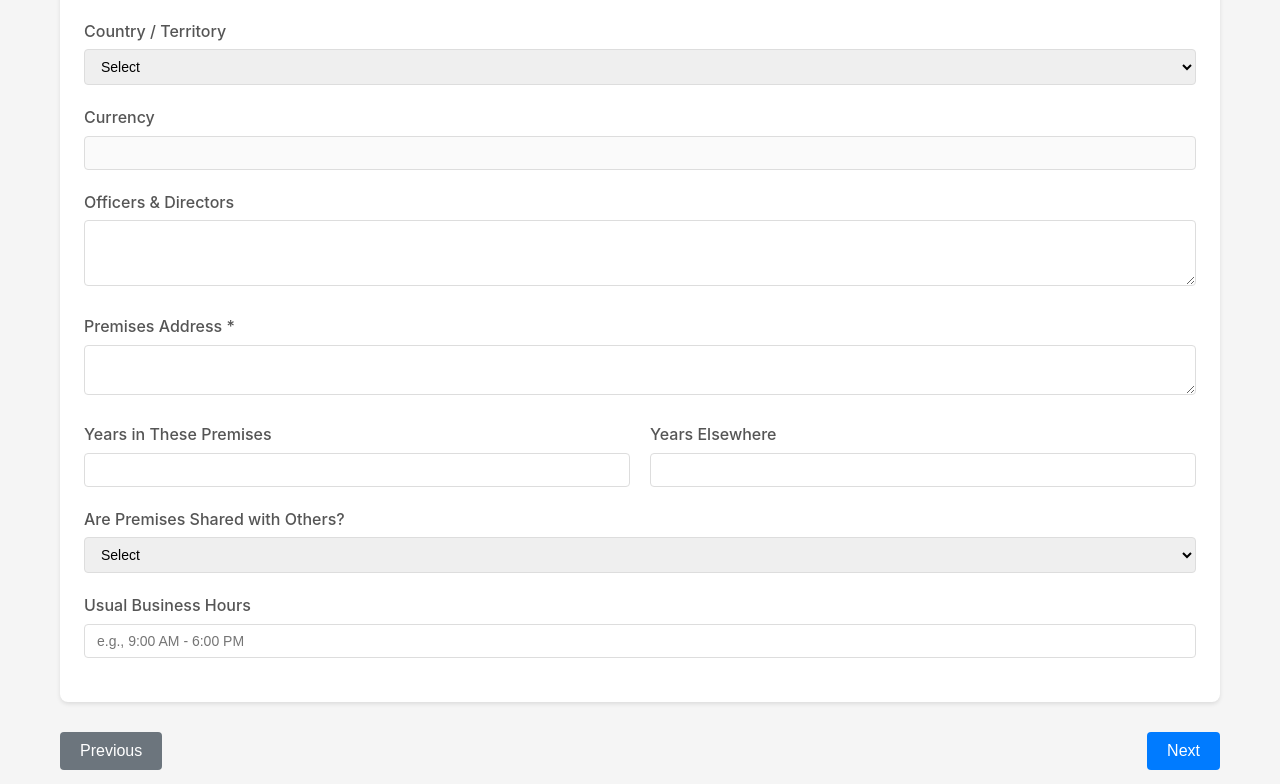
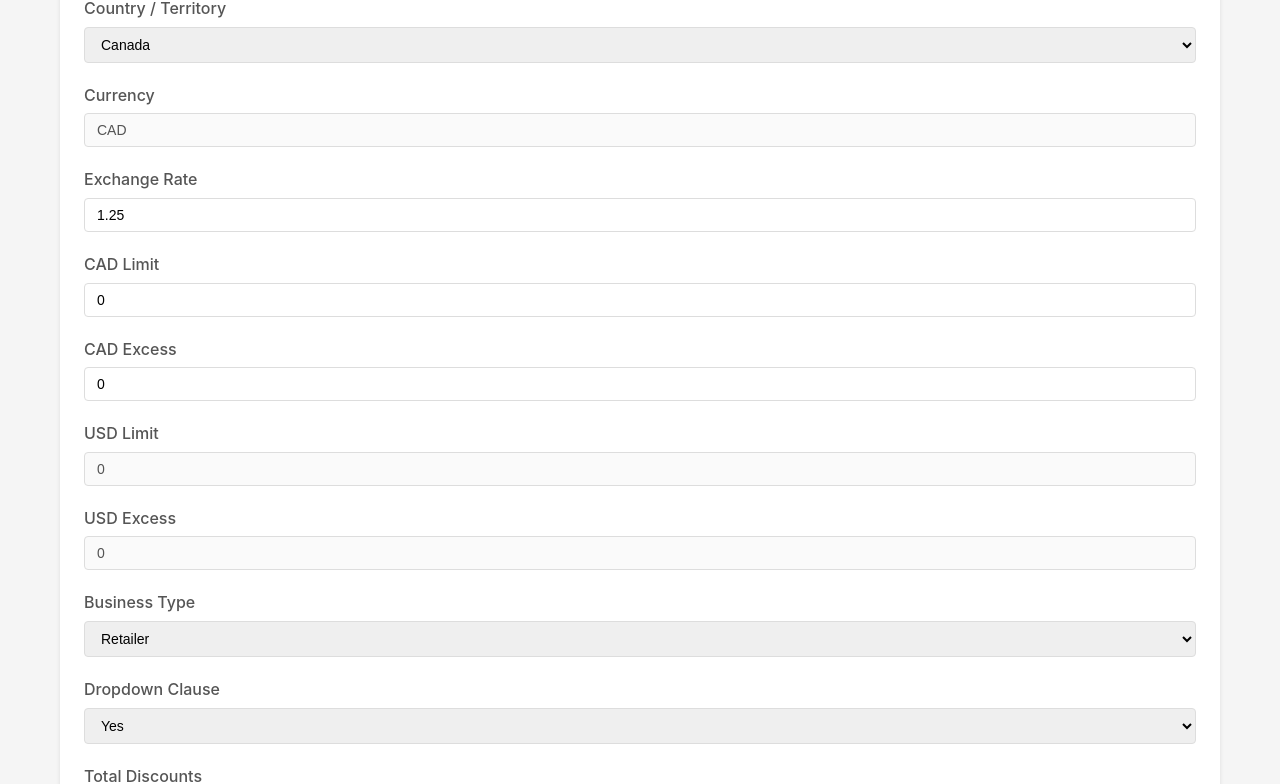
Before and after one commit to gurrinders/Instanda, an Angular app in the folder JewellerQuote/frontend/: page /quote/new in a window 1280 px wide. Shown: the part 456-1240 px from the top of the page. Built offline with nearby package versions, Linux system fonts and the light colour scheme.

Commit message:
added first 2 pages logic

```diff
--- a/JewellerQuote/frontend/src/app/components/quote-form/quote-form.component.css
+++ b/JewellerQuote/frontend/src/app/components/quote-form/quote-form.component.css
@@ -14,3 +14,23 @@
   color: #555;
   font-size: 18px;
 }
+
+.step-invalid {
+  opacity: 0.5;
+}
+
+.table {
+  width: 100%;
+  border-collapse: collapse;
+  margin-top: 10px;
+}
+
+.table th, .table td {
+  border: 1px solid #ddd;
+  padding: 8px;
+  text-align: left;
+}
+
+.table th {
+  background-color: #f2f2f2;
+}
--- a/JewellerQuote/frontend/src/app/components/quote-form/quote-form.component.html
+++ b/JewellerQuote/frontend/src/app/components/quote-form/quote-form.component.html
@@ -9,7 +9,7 @@
     </div>
     <div class="step" [class.active]="currentStep === 2" [class.completed]="currentStep > 2">
       <div class="step-number">2</div>
-      <div class="step-title">Business & Employees</div>
+      <div class="step-title">Exposure Information</div>
     </div>
     <div class="step" [class.active]="currentStep === 3" [class.completed]="currentStep > 3">
       <div class="step-number">3</div>
@@ -43,7 +43,7 @@
 
   <!-- Step 1: Firm Details -->
   <div class="card" *ngIf="currentStep === 1">
-    <h2>1. Firm Definition</h2>
+    <h2>1. Account Details</h2>
     <div class="form-group">
       <label>Assured *</label>
       <input type="text" [(ngModel)]="payload.firm_name" required />
@@ -60,84 +60,107 @@
       <input type="text" [(ngModel)]=" payload.currency" disabled="true" />
     </div>
     <div class="form-group">
-      <label>Officers & Directors</label>
-      <textarea [(ngModel)]="payload.officers_directors" rows="3"></textarea>
+      <label>Exchange Rate</label>
+      <input type="number" [(ngModel)]="payload.exRate" #exRate="ngModel" required />
+      <div *ngIf="exRate.touched && !payload.exRate" class="text-danger">
+        Exchange Rate cannot be zero or blank
+      </div>
+    </div>
+     <div class="form-group">
+      <label>CAD Limit</label>
+      <input type="text" [ngModel]="payload.cadLimit | number:'1.0-0'" (ngModelChange)="payload.cadLimit = parseCurrency($event)" [ngModelOptions]="{updateOn: 'blur'}" />
+    </div>
+     <div class="form-group">
+      <label>CAD Excess</label>
+      <input type="text" [ngModel]="payload.cadExcess | number:'1.0-0'" (ngModelChange)="payload.cadExcess = parseCurrency($event)" [ngModelOptions]="{updateOn: 'blur'}" />
     </div>
     <div class="form-group">
-      <label>Premises Address *</label>
-      <textarea [(ngModel)]="payload.premises_address" rows="2" required></textarea>
-    </div>
-    <div class="form-row">
-      <div class="form-group">
-        <label>Years in These Premises</label>
-        <input type="number" [(ngModel)]="payload.years_in_premises" min="0" />
-      </div>
-      <div class="form-group">
-        <label>Years Elsewhere</label>
-        <input type="number" [(ngModel)]="payload.years_elsewhere" min="0" />
-      </div>
+      <label>USD Limit</label>
+      <input type="text" [value]="((payload.cadLimit || 0) * (payload.exRate || 0)) | number:'1.0-0'" disabled />
     </div>
     <div class="form-group">
-      <label>Are Premises Shared with Others?</label>
-      <select [(ngModel)]="payload.shared_premises">
+      <label>USD Excess</label>
+      <input type="text" [value]="((payload.cadExcess || 0) * (payload.exRate || 0)) | number:'1.0-0'" disabled />
+    </div>
+    <div class="form-group">
+      <label>Business Type</label>
+      <select [(ngModel)]="payload.business_type">
         <option [value]="undefined">Select</option>
-        <option [value]="true">Yes</option>
-        <option [value]="false">No</option>
+        <option *ngFor="let type of businessTypeOptions" [value]="type">{{ type }}</option>
       </select>
     </div>
-    <div class="form-group" *ngIf="payload.shared_premises">
-      <label>If Yes, State Name</label>
-      <input type="text" [(ngModel)]="payload.shared_with_name" />
+    <div class="form-group">
+      <label>Dropdown Clause</label>
+      <select [(ngModel)]="payload.dropdown_clause">
+        <option [value]="undefined">Select</option>
+        <option value="Yes">Yes</option>
+        <option value="No">No</option>
+      </select>
     </div>
     <div class="form-group">
-      <label>Usual Business Hours</label>
-      <input type="text" [(ngModel)]="payload.business_hours" placeholder="e.g., 9:00 AM - 6:00 PM" />
+      <label>Total Discounts</label>
+      <input type="number" [(ngModel)]=" payload.totalDiscounts" />
     </div>
   </div>
 
+
+
+
+
+
+
   <!-- Step 2: Business & Employees -->
   <div class="card" *ngIf="currentStep === 2">
-    <h2>2. Nature of Business & Employees</h2>
-    <h3>Nature of Business (Based on Sales)</h3>
-    <div class="form-row">
-      <div class="form-group">
-        <label>Manufacturing %</label>
-        <input type="number" [(ngModel)]="payload.manufacturing_percent" min="0" max="100" />
-      </div>
-      <div class="form-group">
-        <label>Wholesale %</label>
-        <input type="number" [(ngModel)]="payload.wholesale_percent" min="0" max="100" />
-      </div>
-      <div class="form-group">
-        <label>Retail %</label>
-        <input type="number" [(ngModel)]="payload.retail_percent" min="0" max="100" />
-      </div>
-    </div>
-    <h3>Employees</h3>
-    <div class="form-row">
-      <div class="form-group">
-        <label>Full Time Employees</label>
-        <input type="number" [(ngModel)]="payload.employees_full_time" min="0" />
-      </div>
-      <div class="form-group">
-        <label>Part Time Employees</label>
-        <input type="number" [(ngModel)]="payload.employees_part_time" min="0" />
-      </div>
-    </div>
-    <div class="form-row">
-      <div class="form-group">
-        <label>Least Employees During Business Hours</label>
-        <input type="number" [(ngModel)]="payload.least_employees_during_hours" min="0" />
-      </div>
-      <div class="form-group">
-        <label>Least Employees When Opening/Closing</label>
-        <input type="number" [(ngModel)]="payload.least_employees_opening_closing" min="0" />
-      </div>
-    </div>
-    <div class="form-group">
-      <label>Number of Employees Under 12 Months</label>
-      <input type="number" [(ngModel)]="payload.employees_under_12_months" min="0" />
-    </div>
+    <h2>2. Exposure Information</h2>
+    <h3> Premises Exposure</h3>
+    <table class="table">
+      <thead>
+        <tr>
+          <th>Label</th>
+          <th>Limit</th>
+          <th>Value</th>
+          <th>Premium</th>
+        </tr>
+      </thead>
+      <tbody>
+        <tr *ngFor="let layer of layers; let i = index">
+          <td>{{ layer.label }}</td>
+          <td>{{ i === layers.length - 1 ? '> 5m' : (layer.limit | currency:'USD':'symbol':'1.0-0') }}</td>
+          <td>{{(layer.exposure | currency:'USD':'symbol':'1.0-0')}}</td>
+          <td>{{(layer.premium | currency:'USD':'symbol':'1.0-0')}}</td>
+        </tr>
+      </tbody>
+      <tfoot>
+        <tr>
+          <td colspan="3" style="text-align: right; font-weight: bold;">Total Premium</td>
+          <td style="font-weight: bold;">{{ calculateTotalPremium() | currency:'USD':'symbol':'1.0-0' }}</td>
+        </tr>
+      </tfoot>
+    </table>
+
+    <h3>Additional Coverages</h3>
+    <table class="table">
+      <thead>
+        <tr>
+          <th>Label</th>
+          <th>Limit</th>
+          <th>Premium</th>
+        </tr>
+      </thead>
+      <tbody>
+        <tr *ngFor="let layer of otherLayers; let i = index">
+          <td>{{ layer.label }}</td>
+          <td><input type="text" [ngModel]="layer.limit | number:'1.0-0'" (ngModelChange)="updateOtherLayerLimit(layer, $event)" [ngModelOptions]="{updateOn: 'blur'}" /></td>
+          <td>{{(layer.premium | currency:'USD':'symbol':'1.0-0')}}</td>
+        </tr>
+      </tbody>
+      <tfoot>
+        <tr>
+          <td colspan="2" style="text-align: right; font-weight: bold;">Total Premium</td>
+          <td style="font-weight: bold;">{{ calculateOtherLayersTotalPremium() | currency:'USD':'symbol':'1.0-0' }}</td>
+        </tr>
+      </tfoot>
+    </table>
   </div>
 
   <!-- Step 3: Losses & History -->
@@ -575,7 +598,6 @@
     <div style="margin: 20px 0;">
       <h3>Summary</h3>
       <p><strong>Firm Name:</strong> {{ payload.firm_name || 'Not provided' }}</p>
-      <p><strong>Premises Address:</strong> {{ payload.premises_address }}</p>
       <p><strong>Total Stock Value:</strong> {{ calculateTotalStockValue() }}</p>
       <p><strong>Annual Gross Revenue:</strong> {{ payload.annual_gross_revenue}}</p>
     </div>
@@ -605,6 +627,8 @@
       type="button"
       class="btn btn-primary"
       (click)="nextStep()"
+      [class.step-invalid]="currentStep === 1 && !isStep1Valid()"
+      [disabled]="currentStep === 1 && !isStep1Valid()"
     >
       Next
     </button>
--- a/JewellerQuote/frontend/src/app/components/quote-form/quote-form.component.ts
+++ b/JewellerQuote/frontend/src/app/components/quote-form/quote-form.component.ts
@@ -4,14 +4,14 @@ import { CommonModule } from '@angular/common';
 import { FormsModule } from '@angular/forms';
 import { ApplicationService } from '../../../services/application.service';
 import { QuoteService } from '../../../services/quote.service';
-import { ApplicationPayload, ApplicationCreate, LossRecord, Traveller, SafeVault } from '../../../models/application.model';
+import { ApplicationPayload, ApplicationCreate, LossRecord, Traveller, SafeVault, InsuranceLayer, PremiumExposureRates } from '../../../models/application.model';
 
 @Component({
   selector: 'app-quote-form',
   standalone: true,
   imports: [CommonModule, FormsModule],
   templateUrl: './quote-form.component.html',
-  styleUrls: ['./quote-form.component.css']
+  styleUrls: ['./quote-form.component.css'],
 })
 export class QuoteFormComponent implements OnInit {
   currentStep = 1;
@@ -20,6 +20,55 @@ export class QuoteFormComponent implements OnInit {
   loading = false;
   errorMessage = '';
   territoryOptions = ['Belgium', 'Canada', 'Europe', 'Hong Kong', 'Italy', 'Malaysia', 'Mexico', 'Switzerland', 'Thailand', 'UAE', 'USA'];
+  businessTypeOptions = ['Retailer', 'Wholesaler', 'Manufacturer', 'Pawnbroker'];
+  layers: InsuranceLayer[] = [
+    { id: 'primary_500k', label: 'First $500k', limit: 500000, excessOf: 0, exposure: 0 },
+    { id: 'xs_500k_500k', label: '$500k xs $500k', limit: 500000, excessOf: 500000, exposure: 0 },
+    { id: 'xs_500k_1m', label: '$500k xs $1m', limit: 500000, excessOf: 1000000, exposure: 0 },
+    { id: 'xs_500k_1_5m', label: '$500k xs $1.5m', limit: 500000, excessOf: 1500000, exposure: 0 },
+    { id: 'xs_1m_2m', label: '$1m xs $2m', limit: 1000000, excessOf: 2000000, exposure: 0 },
+    { id: 'xs_2m_3m', label: '$2m xs $3m', limit: 2000000, excessOf: 3000000, exposure: 0 },
+    { id: 'xs_over_5m', label: 'Over $5m', limit: 999999999999, excessOf: 5000000, exposure: 0 }
+  ];
+
+  otherLayers: InsuranceLayer[] = [
+    { id: 'sdv', label: 'SDV - if different from premises', limit: 0, excessOf: 0, exposure: 0 },
+    { id: 'money', label: 'Money', limit: 0, excessOf: 0, exposure: 0 },
+    { id: 'memo_limit', label: 'Memo - Limit', limit: 0, excessOf: 0, exposure: 0 },
+    { id: 'memo_exposure', label: 'Memo - Exposure', limit: 0, excessOf: 0, exposure: 0 },
+    { id: 'patterns', label: 'Patterns, Molds and FF&F', limit: 0, excessOf: 0, exposure: 0 },
+    { id: 'windows_day', label: 'Show Windows - Day', limit: 0, excessOf: 0, exposure: 0 },
+    { id: 'windows_night', label: 'Show Windows - Night', limit: 0, excessOf: 0, exposure: 0 },
+    { id: 'out_of_safe', label: 'Out of safe', limit: 0, excessOf: 0, exposure: 0 },
+    { id: 'wearing_risk', label: 'Wearing Risk', limit: 0, excessOf: 0, exposure: 0 },
+    { id: 'improvements', label: 'Improvements/Betterments', limit: 0, excessOf: 0, exposure: 0 },
+    { id: 'travel', label: 'Incidental Travel', limit: 0, excessOf: 0, exposure: 0 }
+  ];
+
+  rates: PremiumExposureRates[] = [
+    { layerId: 'primary_500k', label: 'First $500k', rate: 1.667 },
+    { layerId: 'xs_500k_500k', label: '$500k xs $500k', rate: 1.5 },
+    { layerId: 'xs_500k_1m', label: '$500k xs $1m', rate: 1.25 },
+    { layerId: 'xs_500k_1_5m', label: '$500k xs $1.5m', rate: 1.0 },
+    { layerId: 'xs_1m_2m', label: '$1m xs $2m', rate: .75 },
+    { layerId: 'xs_2m_3m', label: '$2m xs $3m', rate: .5 },
+    { layerId: 'xs_over_5m', label: 'Over $5m', rate: .150 }
+  ];
+
+  otherExpRates: PremiumExposureRates[] = [
+    { layerId: 'sdv', label: 'SDV - if different from premises', rate: .25 },
+    { layerId: 'money', label: 'Money', rate: 2 },
+    { layerId: 'memo_limit', label: 'Memo - Limit', rate: 1.5 },
+    { layerId: 'memo_exposure', label: 'Memo - Exposure', rate: .5 },
+    { layerId: 'patterns', label: 'Patterns, Molds and FF&F', rate: .25 },
+    { layerId: 'windows_day', label: 'Show Windows - Day', rate: 0 },
+    { layerId: 'windows_night', label: 'Show Windows - Night', rate: 1},
+    { layerId: 'out_of_safe', label: 'Out of safe', rate: .5 },
+    { layerId: 'wearing_risk', label: 'Wearing Risk', rate: 1.5 },
+    { layerId: 'improvements', label: 'Improvements/Betterments', rate: .5 },
+    { layerId: 'travel', label: 'Incidental Travel', rate: 1 }
+  ];
+
 
   territoryCurrencyMap: { [key: string]: string } = {
     'Belgium': 'EUR',
@@ -40,7 +89,7 @@ export class QuoteFormComponent implements OnInit {
     private applicationService: ApplicationService,
     private quoteService: QuoteService,
     private router: Router
-  ) {}
+  ) { }
 
   ngOnInit(): void {
     this.initializePayload();
@@ -48,19 +97,59 @@ export class QuoteFormComponent implements OnInit {
 
   initializePayload(): void {
     this.payload = {
+      firm_name: '',
+      country: 'Canada',
+      currency: 'CAD',
+      exRate: 1.25,
+      cadLimit: 0,
+      cadExcess: 0,
+      business_type: 'Retailer',
+      dropdown_clause: 'Yes',
+      totalDiscounts: 30,
       losses: [],
       travellers: [],
       safes_vaults: [],
       stock_composition: {},
       alarm_system: {},
       holdup_alarm: {},
-      show_windows: {}
+      show_windows: {},
+      limit_layers: []
     };
+  }
+
+  calculateExposure(claimAmount: number, layers: InsuranceLayer[]) {
+    return layers.map(layer => {
+      // 1. Determine how much of the claim sits above this layer's attachment point
+      const amountAboveXS = Math.max(0, claimAmount - layer.excessOf);
+
+      // 2. The layer pays the lesser of the 'amount above xs' or its own 'limit'
+      const payout = Math.min(amountAboveXS, layer.limit);
+
+      return {
+        layerId: layer.id,
+        payout: payout
+      };
+    });
   }
 
   nextStep(): void {
     if (this.currentStep < this.totalSteps) {
       this.currentStep++;
+    }
+    if (this.currentStep === 2 && this.isStep1Valid()) {
+       const exp = this.calculateExposure(this.payload.cadLimit || 0, this.layers);
+       exp.forEach(item => {
+         const match = this.layers.find(l => l.id === item.layerId);
+         if (match) {
+           match.exposure = item.payout;
+         }
+       });
+       this.rates.forEach(item => {
+         const match = this.layers.find(l => l.id === item.layerId);
+         if (match) {
+           match.premium = match.exposure * (item.rate / 100);
+         }
+       });
     }
   }
 
@@ -126,6 +215,48 @@ export class QuoteFormComponent implements OnInit {
     return this.payload.last_inventory_amount || 0;
   }
 
+  calculateTotalPremium(): number {
+    return this.layers.reduce((acc, layer) => acc + (layer.premium || 0), 0);
+  }
+
+  calculateOtherLayersTotalPremium(): number {
+    return this.otherLayers.reduce((acc, layer) => acc + (layer.premium || 0), 0);
+  }
+
+  updateOtherLayerLimit(layer: InsuranceLayer, value: any): void {
+    const limit = this.parseCurrency(value);
+    layer.limit = limit;
+
+    const rate = this.otherExpRates.find(r => r.layerId === layer.id);
+    if (rate) {
+      layer.premium = limit * (rate.rate / 100);
+    }
+  }
+
+  parseCurrency(value: any): number {
+    if (typeof value === 'number') {
+      return value;
+    }
+    if (typeof value === 'string') {
+      return Number(value.replace(/[^0-9.-]+/g, ''));
+    }
+    return 0;
+  }
+
+  isStep1Valid(): boolean {
+    const p = this.payload;
+    return !!(
+      p.firm_name &&
+      p.country &&
+      p.exRate &&
+      p.cadLimit !== null && p.cadLimit !== undefined &&
+      p.cadExcess !== null && p.cadExcess !== undefined &&
+      p.business_type &&
+      p.dropdown_clause &&
+      p.totalDiscounts !== null && p.totalDiscounts !== undefined
+    );
+  }
+
   onSubmit(): void {
     this.loading = true;
     this.errorMessage = '';
@@ -136,10 +267,6 @@ export class QuoteFormComponent implements OnInit {
     const applicationData: ApplicationCreate = {
       firm_name: this.payload.firm_name,
       country: this.payload.country,
-      premises_address: this.payload.premises_address,
-      annual_gross_revenue: this.payload.annual_gross_revenue,
-      annual_profit: this.payload.annual_profit,
-      raw_payload: this.payload
     };
 
     this.applicationService.createApplication(applicationData).subscribe({
--- a/JewellerQuote/frontend/src/styles.css
+++ b/JewellerQuote/frontend/src/styles.css
@@ -225,3 +225,9 @@ body {
   padding: 40px;
   color: #6c757d;
 }
+
+ .text-danger {
+      color: #dc3545;
+      font-size: 0.875em;
+      margin-top: 0.25rem;
+    }
```
Also changed, not shown: JewellerQuote/frontend/src/models/application.model.ts (+29 -12 lines).
